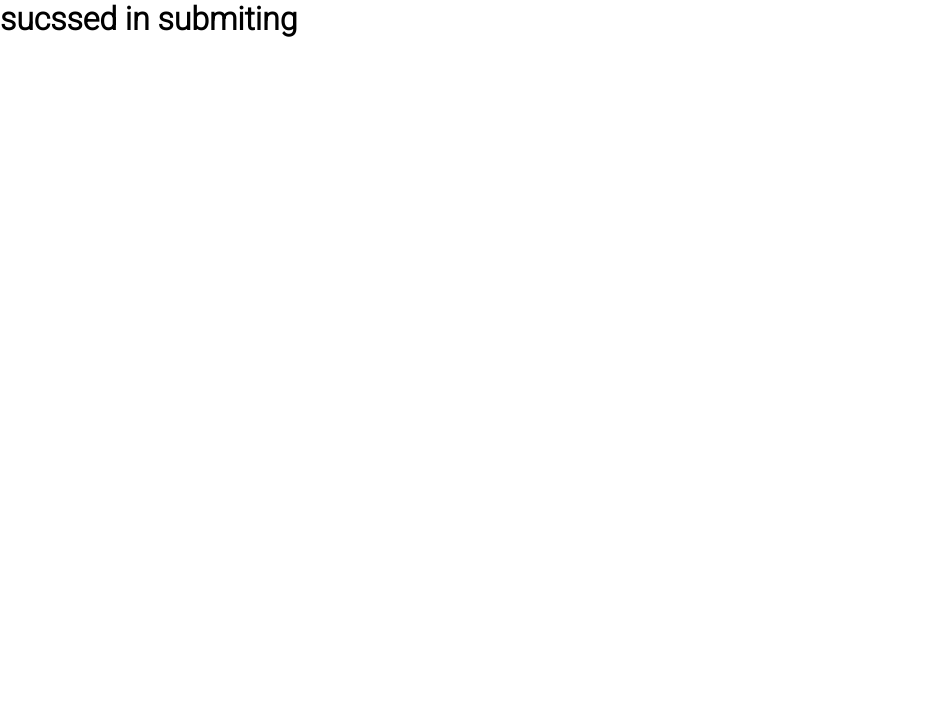
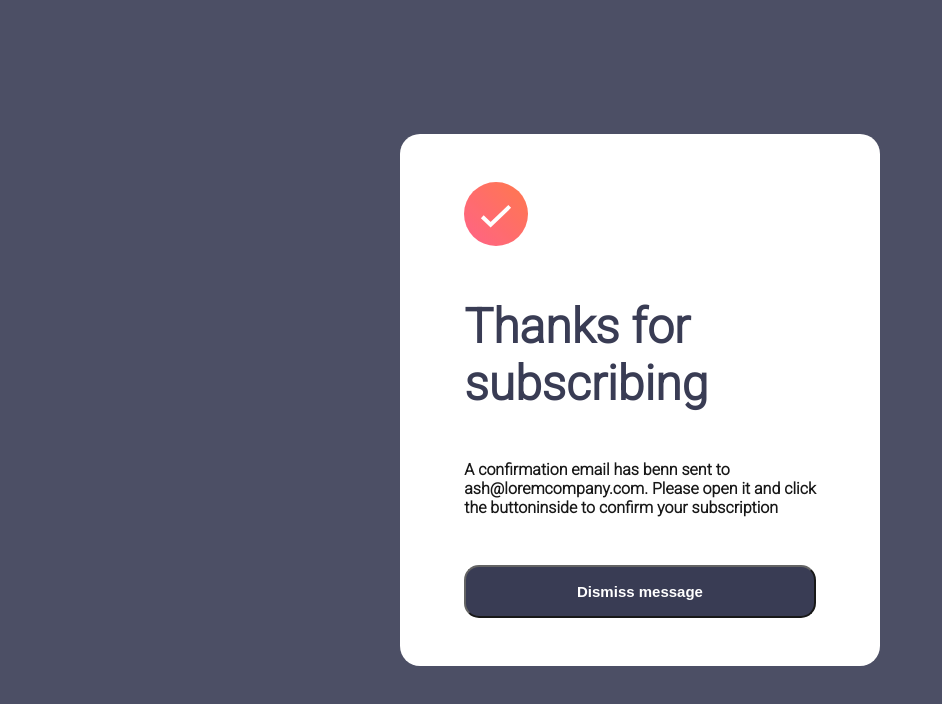
Before and after one commit to rSaydelleS/newslatter, a Next.js app: page /submit in a window 1280 px wide. Shown: the top 704 px of the page, without its empty margins (0-942 px from the left). Built offline with nearby package versions, Linux system fonts and the light colour scheme.

Commit message:
Adding the styles for the submit page

```diff
--- a/src/app/submit/page.js
+++ b/src/app/submit/page.js
@@ -1,7 +1,31 @@
+import Image from "next/image";
+import IconSuccess from '../../../public/assets/icon-success.svg'
+import './styles.css'
+
 export default function SubmitPage() {
 
-    return <div>
-        <h1>sucssed in submiting</h1>
+    return <>
+        <main className="all">
+            <div className="content">
+                <div>
+                    <Image src={IconSuccess} alt="Checkimage"/>
+                </div>
+                <div className="maintext">
+                    <h1>Thanks for<br/> subscribing</h1>
+                </div>
+                <div className="text">
+                    <p>
+                     A confirmation email has benn sent to <br/>
+                     <b>ash@loremcompany.com</b>. Please open it and click<br/>
+                        the buttoninside to confirm your subscription
+                 </p>
+                </div>
+                <div>
+                    <button className="btnback">Dismiss message</button>
+                </div>
+            </div>
+            <div className="modal"></div>
 
-    </div>
+        </main>
+    </>
 }
--- /dev/null
+++ b/src/app/submit/styles.css
@@ -0,0 +1,50 @@
+.all {
+    width: 100vw;
+    height: 100vh;
+    display: flex;
+    justify-content: center;
+    align-items: center;
+    text-align: start;
+    position: relative;
+    opacity: 0.9;
+}
+
+.content {
+    position: absolute;
+    display: flex;
+    flex-direction: column;
+    gap: 3rem;
+    padding: 3rem 4rem;
+    background-color: hsl(0, 0%, 100%);
+    border-radius: 20px;
+    z-index: 1000;
+}
+
+.modal {
+    background-color: hsl(234, 29%, 20%);
+    width: 100vw;
+    height: 100vh;
+    z-index: 99;
+    opacity: 0.9;
+}
+
+.maintext {
+    color: hsl(234, 29%, 20%);
+    font-weight: bold;
+    font-size: 24px;
+    line-height: bold;
+}
+
+.text {
+    font-weight: bold;
+}
+
+.btnback {
+    width: 100%;
+    background-color: hsl(234, 29%, 20%);
+    padding: 1rem 1rem;
+    font-size: 15px;
+    font-weight: bold;
+    color: hsl(0, 0%, 100%);
+    border-radius: 15px;
+}
```
